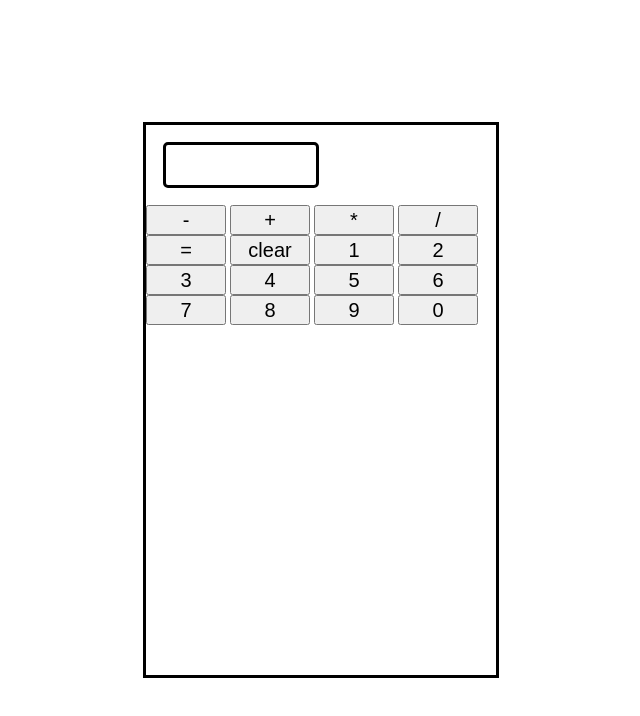
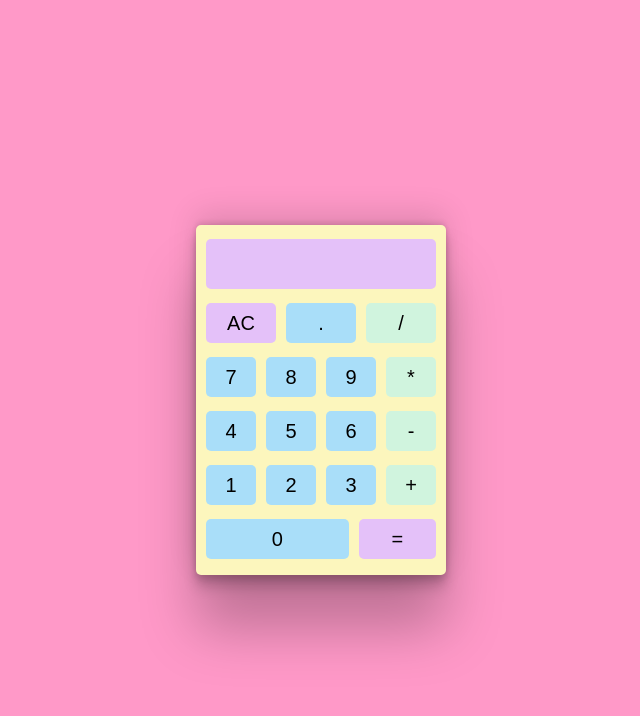
Before and after one commit to Fern-labs/Project-Calculator, a plain HTML site: page index.html in a window 1280 px wide. Shown: the whole page, without its empty margins (319-959 px from the left). Drawn offline with Linux system fonts and the light colour scheme.

Commit message:
Finished Calculator Project

```diff
--- a/index.html
+++ b/index.html
@@ -9,23 +9,37 @@
   </head>
   <body>
     <div class="calc">
-      <div class="display"></div>
-      <button class="sub operator">-</button>
-      <button class="add operator">+</button>
-      <button class="multi operator">*</button>
-      <button class="divide operator">/</button>
-      <button class="equals">=</button>
-      <button class="clear">clear</button>
-      <button class="one num">1</button>
-      <button class="two num">2</button>
-      <button class="three num">3</button>
-      <button class="four num">4</button>
-      <button class="five num">5</button>
-      <button class="six num">6</button>
-      <button class="seven num">7</button>
-      <button class="eight num">8</button>
-      <button class="nine num">9</button>
-      <button class="zero num">0</button>
+      <div class="display row0"></div>
+
+      <div class="row1">
+        <button class="clear">AC</button>
+        <button class="dot num">.</button>
+        <button class="divide operator">/</button>
+      </div>
+      <div class="row2">
+        <button class="seven num">7</button>
+        <button class="eight num">8</button>
+        <button class="nine num">9</button>
+        <button class="multi operator">*</button>
+      </div>
+      <div class="row3">
+        <button class="four num">4</button>
+        <button class="five num">5</button>
+        <button class="six num">6</button>
+
+        <button class="sub operator">-</button>
+      </div>
+      <div class="row4">
+        <button class="one num">1</button>
+        <button class="two num">2</button>
+        <button class="three num">3</button>
+
+        <button class="add operator">+</button>
+      </div>
+      <div class="row5">
+        <button class="zero num">0</button>
+        <button class="equals">=</button>
+      </div>
     </div>
   </body>
 </html>
--- a/style.css
+++ b/style.css
@@ -7,24 +7,69 @@ body {
   justify-content: center;
   align-items: center;
   height: 100vh;
+  background-color: #ff99c8;
 }
 .calc {
-  outline: solid black;
-  height: 550px;
-  flex-basis: 350px;
+  height: 350px;
+  flex-basis: 250px;
+  border-radius: 5px;
+  background-color: #fcf6bd;
+  box-shadow: rgba(0, 0, 0, 0.25) 0px 54px 55px,
+    rgba(0, 0, 0, 0.12) 0px -12px 30px, rgba(0, 0, 0, 0.12) 0px 4px 6px,
+    rgba(0, 0, 0, 0.17) 0px 12px 13px, rgba(0, 0, 0, 0.09) 0px -3px 5px;
 }
 button {
-  height: 30px;
-  width: 80px;
+  height: 40px;
+  flex-basis: 77.5px;
   font-size: 20px;
+  border: none;
+  border-radius: 5px;
 }
+
 .display {
-  margin: 20px;
-  outline: black solid;
-  height: 40px;
-  width: 150px;
+  background-color: #e4c1f9;
+  height: 50px;
   display: flex;
   align-items: center;
   justify-content: flex-end;
-  border-radius: 2px;
+
+  border-radius: 5px;
+  color: black;
+  font-size: 1.3em;
 }
+
+.row0,
+.row1,
+.row2,
+.row3,
+.row4,
+.row5 {
+  display: flex;
+  gap: 10px;
+  margin: 10px;
+  margin-top: 14px;
+}
+
+.zero {
+  flex: 3;
+}
+
+.operator {
+  background-color: #d0f4de;
+}
+.num {
+  background-color: #a9def9;
+}
+
+.equals,
+.clear {
+  background-color: #e4c1f9;
+}
+
+button:hover {
+  transform: translateY(0.25em);
+  opacity: 0.7;
+}
+button:hover::before {
+  transform: translate3d(0px, 0.5em, -1em);
+}
```
